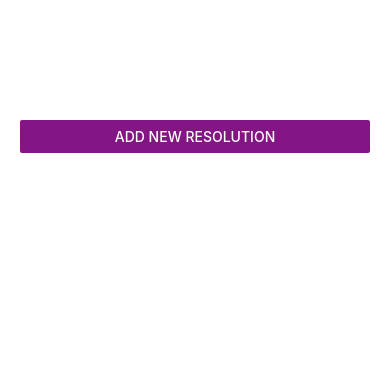
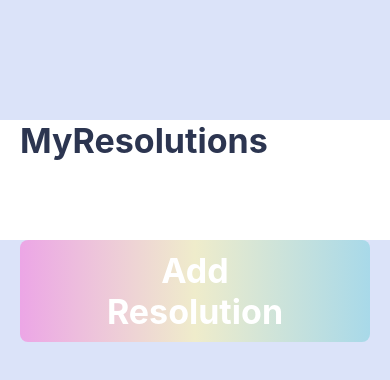
Before and after one commit to jsteigelman/new-years-resolutions, a React Native app: screen / in a window 390 px wide. Shown: the top 380 px of the page. Built offline with nearby package versions, Linux system fonts and the light colour scheme.

Commit message:
refactor

```diff
--- a/App.js
+++ b/App.js
@@ -1,9 +1,17 @@
 import React, { useState } from 'react'
 import { StatusBar } from 'expo-status-bar'
-import { StyleSheet, View, Button, FlatList } from 'react-native'
+import {
+  StyleSheet,
+  Text,
+  View,
+  Button,
+  FlatList,
+  TouchableOpacity,
+} from 'react-native'
 
 import ResolutionItem from './components/ResolutionItem'
 import ResolutionInput from './components/ResolutionInput'
+import AddResolutionButton from './components/AddResolutionButton'
 
 export default function App() {
   const [resolutions, setResolutions] = useState([])
@@ -25,16 +33,23 @@ export default function App() {
     })
   }
 
+  const modalHandler = () => {
+    setModalVisible(!modalVisible)
+  }
+
   const cancelModalHandler = () => {
     setModalVisible(false)
   }
 
   return (
     <View style={styles.container}>
-      <Button
-        onPress={() => setModalVisible(!modalVisible)}
-        title='Add new resolution'
-        color='#841584'
+      <View style={styles.appTitleContainer}>
+        <Text style={styles.appTitle}>MyResolutions</Text>
+      </View>
+
+      <AddResolutionButton
+        visible={modalVisible}
+        onAddNewResolution={modalHandler}
       />
 
       <ResolutionInput
@@ -51,7 +66,6 @@ export default function App() {
             id={itemData.item.id}
             onDelete={removeResolutionHandler}
             title={itemData.item.value}
-            // key={itemData.item.id}
           />
         )}
       />
@@ -61,17 +75,20 @@ export default function App() {
 
 const styles = StyleSheet.create({
   container: {
+    backgroundColor: '#DBE3F9',
+    paddingTop: 120,
+    // paddingHorizontal: 20,
+    height: '100%',
+  },
+  appTitle: {
+    fontSize: 34,
+    fontWeight: '700',
+    color: '#2C3550',
+    paddingHorizontal: 20,
+  },
+  appTitleContainer: {
     backgroundColor: '#fff',
-    paddingTop: 120,
-    paddingHorizontal: 20,
-    // flex: 1,
-    // alignItems: 'center',
-    // justifyContent: 'center',
-  },
-  addResolutionButton: {
-    // color: 'red',
-    // backgroundColor: 'red',
-    // borderColor: 'red',
-    // borderWidth: 1,
+    width: '100%',
+    height: 120,
   },
 })
--- /dev/null
+++ b/components/AddResolutionButton.js
@@ -0,0 +1,55 @@
+import React from 'react'
+import { Text, StyleSheet, TouchableOpacity } from 'react-native'
+import { LinearGradient } from 'expo-linear-gradient'
+
+
+const AddResolutionButton = (props) => {
+
+    const openModal = () => {
+        props.onAddNewResolution()
+    }
+
+    return (
+        <LinearGradient
+        style={styles.gradient}
+        colors={[
+          "#ECA6E6",
+          "#EFECCB",
+          "#A8D9E9",
+        ]}
+        start={{ x: 0, y: 0 }}
+        end={{ x: 1, y: 0 }}
+      >
+        <TouchableOpacity
+          style={styles.addResolutionButton}
+        //   onPress={() => setModalVisible(!modalVisible)}
+        onPress={openModal}
+        >
+          <Text style={styles.addResolutionButtonText}>Add Resolution</Text>
+        </TouchableOpacity>
+        </LinearGradient>
+    )
+}
+
+const styles = StyleSheet.create({
+    gradient: {
+        marginHorizontal: 20,
+        borderRadius: 8,
+
+    },
+    addResolutionButton: {
+        // backgroundColor: 'blue',
+        borderRadius: 8,
+        padding: 10,
+        marginHorizontal: 20,
+      },
+      addResolutionButtonText: {
+        fontSize: 34,
+        fontWeight: '700',
+        color: 'white',
+        paddingHorizontal: 20,
+        textAlign: 'center',
+      },
+})
+
+export default AddResolutionButton
--- a/components/ResolutionItem.js
+++ b/components/ResolutionItem.js
@@ -5,7 +5,7 @@ const ResolutionItem = (props) => {
   return (
     <TouchableOpacity activeOpacity={0.65} onPress={() => props.onDelete(props.id)}>
       <View style={styles.resolutionListItem} on>
-        <Text>{props.title}</Text>
+        <Text style={styles.resolutionItemText}>{props.title}</Text>
       </View>
     </TouchableOpacity>
   )
@@ -15,10 +15,15 @@ const styles = StyleSheet.create({
   resolutionListItem: {
     padding: 10,
     marginVertical: 10,
-    backgroundColor: 'pink',
-    borderColor: 'black',
-    borderWidth: 1,
+    backgroundColor: '#fff',
+    marginHorizontal: 20,
+    borderRadius: 8,
   },
+  resolutionItemText: {
+    padding: 12,
+    fontSize: 24,
+  },
+
 })
 
 export default ResolutionItem
--- a/package.json
+++ b/package.json
@@ -16,7 +16,8 @@
     "react": "17.0.1",
     "react-dom": "17.0.1",
     "react-native": "0.64.3",
-    "react-native-web": "0.17.1"
+    "react-native-web": "0.17.1",
+    "expo-linear-gradient": "~11.0.3"
   },
   "devDependencies": {
     "@babel/core": "^7.12.9"
```
Also changed, not shown: 1 other file (tests, documents, lock files or other folders).
